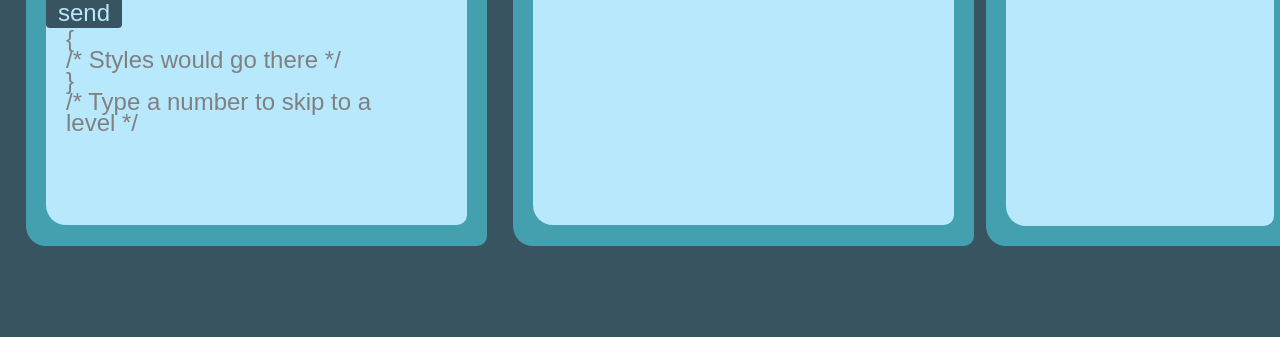
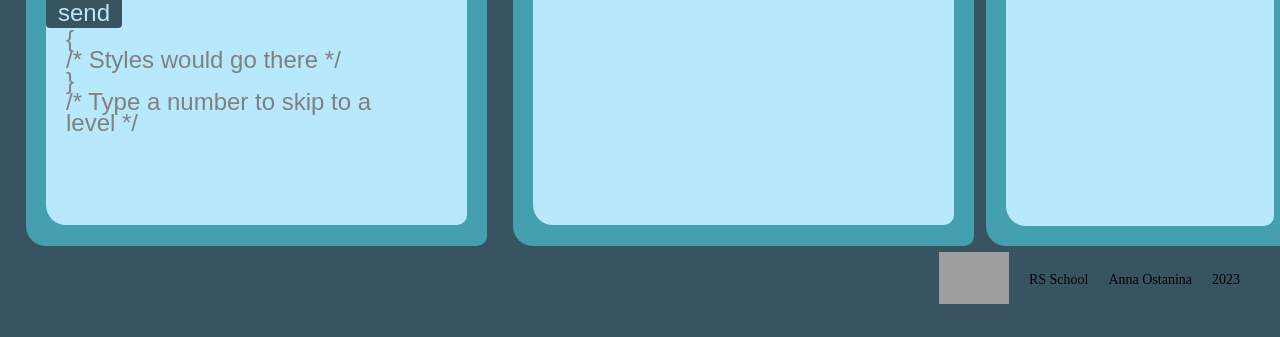
Before and after one commit to taorminak/css-selectors, a website built with webpack: page rss-css-selectors/index.html in a window 1280 px wide. Shown: the part 463-800 px from the top of the page. Built offline with nearby package versions, Linux system fonts and the light colour scheme; grey boxes are pictures that could not be loaded; a web font is replaced by a local one.

Commit message:
feat: add footer

```diff
--- a/rss-css-selectors/index.html
+++ b/rss-css-selectors/index.html
@@ -37,6 +37,15 @@
         </div>
        </div>
 
-
+    <footer>
+        <nav>
+            <ul>
+              <li><img src="https://rs.school/images/rs_school_js.svg" alt="RS School"></li>
+              <li><a href="https://rs.school/js/">RS School</a></li>
+              <li><a href="https://github.com/taorminak">Anna Ostanina</a></li>
+              <li>2023</li>
+            </ul>
+          </nav>
+    </footer>
 </body>
 </html>
--- a/rss-css-selectors/styles.css
+++ b/rss-css-selectors/styles.css
@@ -177,3 +177,39 @@ h1:hover {
   width: 75%;
 
 }
+
+
+li img {
+  width: 70px;
+  height: auto;
+  background-color:  #395461;
+}
+
+footer nav ul {
+  display: flex;
+
+  flex-direction: row;
+  align-items: center;
+  list-style: none;
+  margin: auto;
+  padding-inline-start: 0;
+  justify-content: flex-end;
+  margin-left: 20px;
+  margin-right: 20px;
+}
+
+footer nav ul li {
+  margin-right: 20px;
+  font-size: 14px;
+}
+
+footer nav ul li a {
+  color: #010307;
+  text-decoration: none;
+  font-size: 14px;
+}
+
+footer nav ul li a:hover {
+  color: #b8e8fc;
+  text-decoration: none;
+}
```
